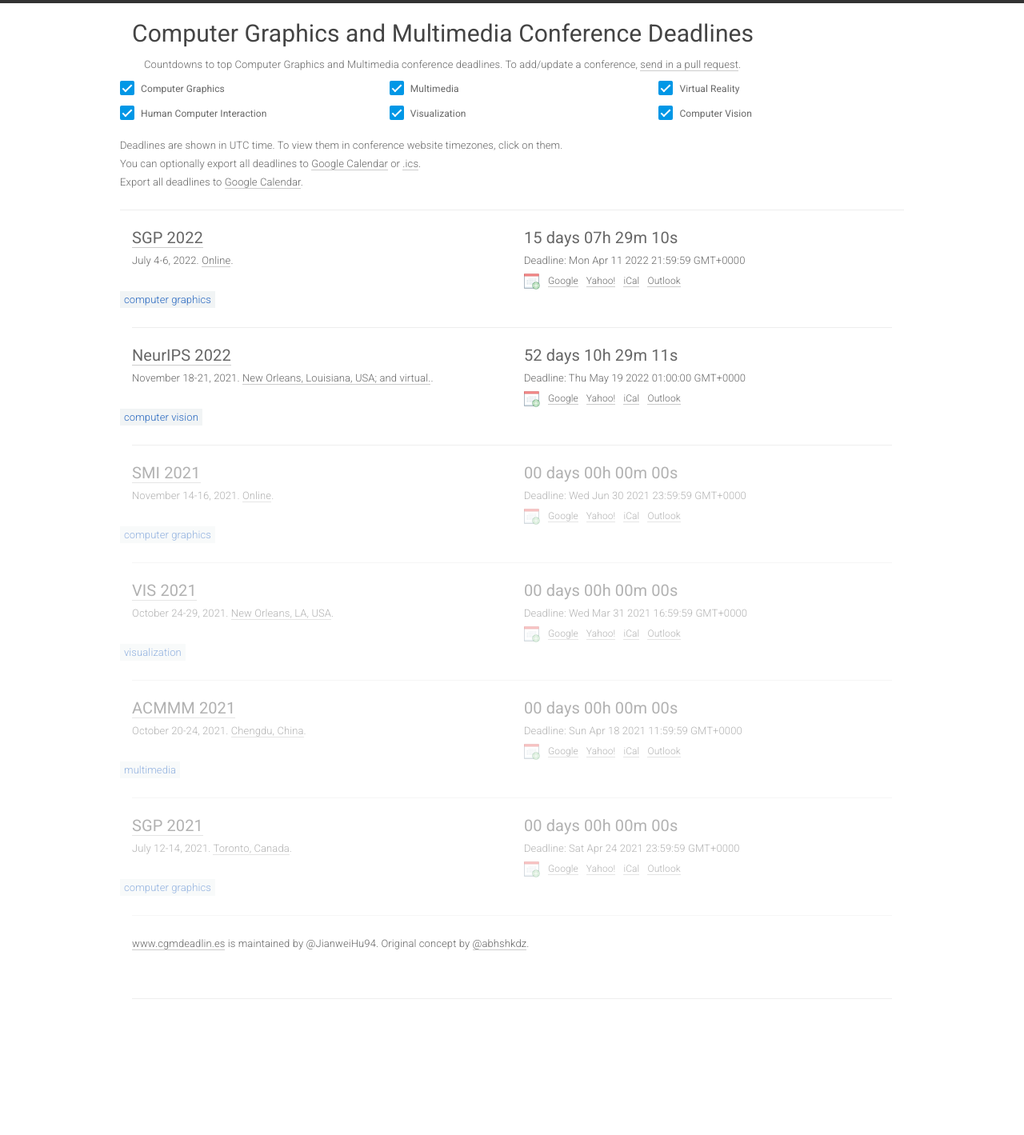
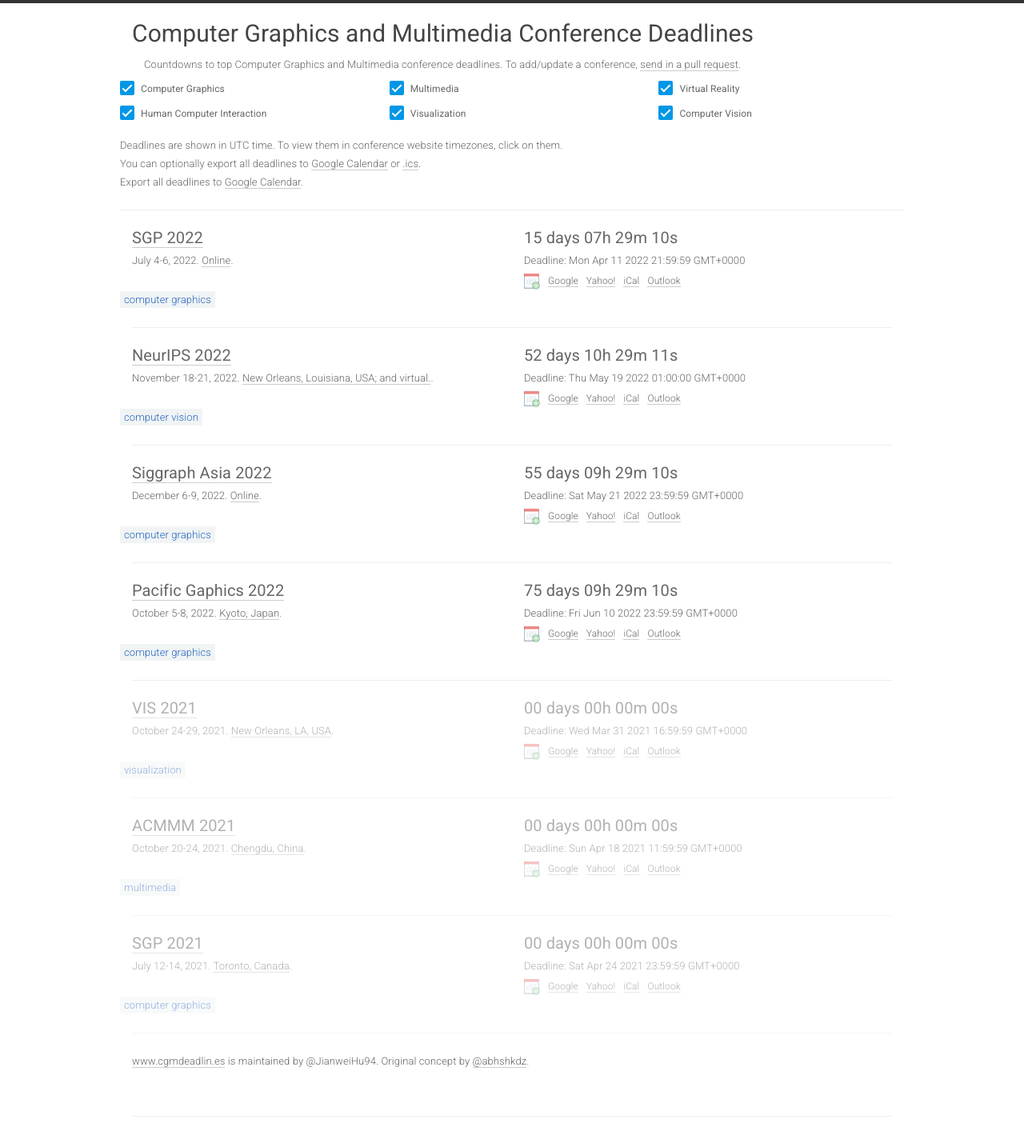
Before and after one commit to JianweiHu94/cgm-deadlines, a Jekyll site: the page built from index.html, in a window 1280 px wide. Shown: the whole page at 80% size. Built offline with Jekyll 4.4.1, drawn with Linux system fonts in a browser that asks for light colours; nearby versions of some CDN libraries; before the commit the page ends 1272 px from its top, so only the background shows below that.

Commit message:
Update conferences.yml

```diff
--- a/_data/conferences.yml
+++ b/_data/conferences.yml
@@ -18,19 +18,29 @@
   deadline: '2022-05-19 01:00:00'
   timezone: PDT
   place: New Orleans, Louisiana, USA; and virtual.
-  date: November 18-21, 2021
+  date: November 18-21, 2022
   sub: CV
 
-- title: SMI
-  year: 2021
-  id: smi21
-  link: https://smi2021.github.io/
-  deadline: '2021-06-30 23:59:59'
+- title: Siggraph Asia
+  year: 2022
+  id: sig_asia2022
+  link: https://sa2022.siggraph.org/en/submissions/technical-papers
+  deadline: '2022-05-21 23:59:59'
   timezone: UTC/GMT
-  date: November 14-16, 2021
+  date: December 6-9, 2022
   place: Online
   sub: CG
 
+
+- title: Pacific Gaphics
+  year: 2022
+  id: pg2022
+  link: https://pg2022.org/#CFP
+  deadline: '2022-06-10 23:59:59'
+  timezone: UTC/GMT
+  date: October 5-8, 2022
+  place: Kyoto, Japan
+  sub: CG
 
 - title: VIS
   year: 2021
```
